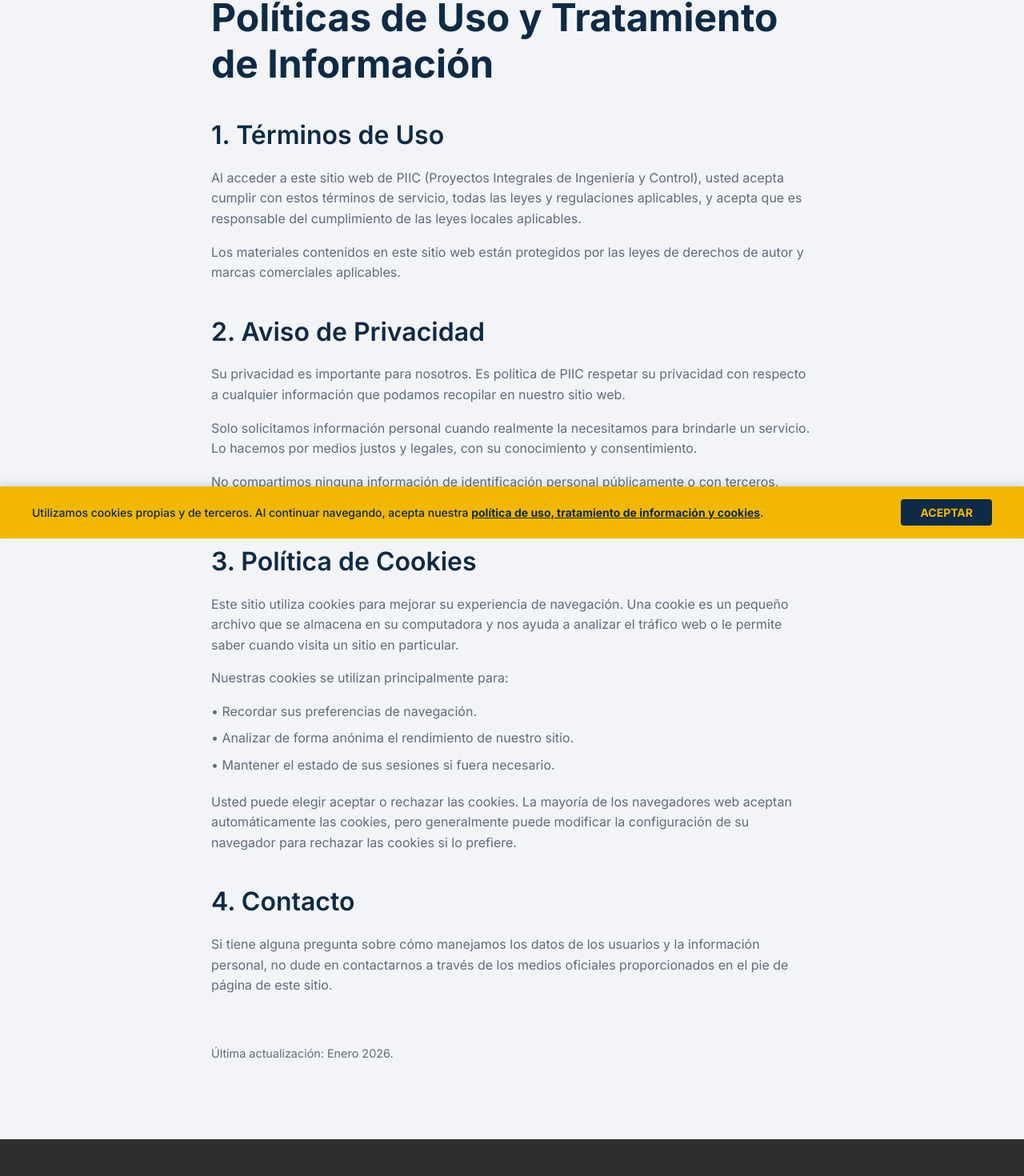
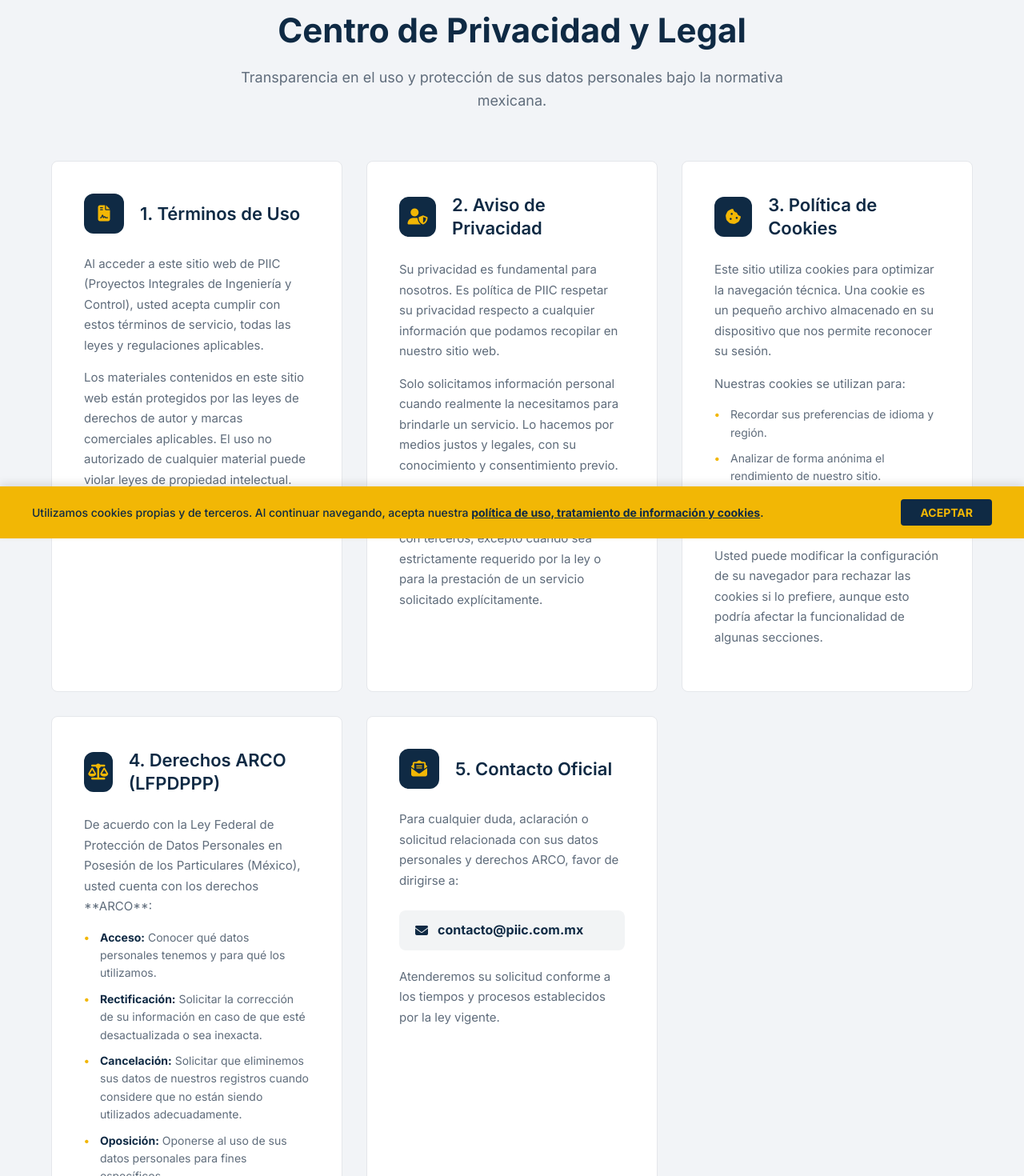
Before and after one commit to felipemiramontesr/piic, a React (Vite) app: page /politicas in a window 1280 px wide. Shown: the part 127-1597 px from the top of the page at 80% size. Built offline with nearby package versions, Linux system fonts and the light colour scheme.

Commit message:
feat: redesign privacy policy with cards and add ARCO rights v1.3

```diff
--- a/src/pages/PrivacyPolicy.tsx
+++ b/src/pages/PrivacyPolicy.tsx
@@ -1,6 +1,26 @@
 import React, { useEffect } from 'react';
 import Header from '../sections/Header';
 import Footer from '../sections/Footer';
+
+interface PolicyCardProps {
+    icon: string;
+    title: string;
+    children: React.ReactNode;
+}
+
+const PolicyCard: React.FC<PolicyCardProps> = ({ icon, title, children }) => (
+    <div className="glass-card policy-card">
+        <div className="policy-icon-header">
+            <div className="policy-icon">
+                <i className={icon}></i>
+            </div>
+            <h2>{title}</h2>
+        </div>
+        <div className="policy-body">
+            {children}
+        </div>
+    </div>
+);
 
 const PrivacyPolicy: React.FC = () => {
     useEffect(() => {
@@ -11,80 +31,236 @@
         <div className="privacy-page">
             <Header simpleMode={true} />
 
-            <main className="privacy-content" style={{ padding: '120px 24px 80px', maxWidth: '800px', margin: '0 auto' }}>
-                <h1 style={{ marginBottom: '40px' }}>Políticas de Uso y Tratamiento de Información</h1>
+            <main className="privacy-container">
+                <div className="privacy-hero">
+                    <h1>Centro de Privacidad y Legal</h1>
+                    <p>Transparencia en el uso y protección de sus datos personales bajo la normativa mexicana.</p>
+                </div>
 
-                <section style={{ marginBottom: '40px' }}>
-                    <h2>1. Términos de Uso</h2>
+                <div className="policy-grid">
+                    <PolicyCard icon="fa-solid fa-file-contract" title="1. Términos de Uso">
                         <p>
-                        Al acceder a este sitio web de PIIC (Proyectos Integrales de Ingeniería y Control), usted acepta cumplir con estos términos de servicio, todas las leyes y regulaciones aplicables, y acepta que es responsable del cumplimiento de las leyes locales aplicables.
+                            Al acceder a este sitio web de PIIC (Proyectos Integrales de Ingeniería y Control), usted acepta cumplir con estos términos de servicio, todas las leyes y regulaciones aplicables.
                         </p>
                         <p>
-                        Los materiales contenidos en este sitio web están protegidos por las leyes de derechos de autor y marcas comerciales aplicables.
+                            Los materiales contenidos en este sitio web están protegidos por las leyes de derechos de autor y marcas comerciales aplicables. El uso no autorizado de cualquier material puede violar leyes de propiedad intelectual.
                         </p>
-                </section>
+                    </PolicyCard>
 
-                <section style={{ marginBottom: '40px' }}>
-                    <h2>2. Aviso de Privacidad</h2>
+                    <PolicyCard icon="fa-solid fa-user-shield" title="2. Aviso de Privacidad">
                         <p>
-                        Su privacidad es importante para nosotros. Es política de PIIC respetar su privacidad con respecto a cualquier información que podamos recopilar en nuestro sitio web.
+                            Su privacidad es fundamental para nosotros. Es política de PIIC respetar su privacidad respecto a cualquier información que podamos recopilar en nuestro sitio web.
                         </p>
                         <p>
-                        Solo solicitamos información personal cuando realmente la necesitamos para brindarle un servicio. Lo hacemos por medios justos y legales, con su conocimiento y consentimiento.
+                            Solo solicitamos información personal cuando realmente la necesitamos para brindarle un servicio. Lo hacemos por medios justos y legales, con su conocimiento y consentimiento previo.
                         </p>
                         <p>
-                        No compartimos ninguna información de identificación personal públicamente o con terceros, excepto cuando así lo requiera la ley.
+                            No compartimos información de identificación personal públicamente o con terceros, excepto cuando sea estrictamente requerido por la ley o para la prestación de un servicio solicitado explícitamente.
                         </p>
-                </section>
+                    </PolicyCard>
 
-                <section style={{ marginBottom: '40px' }}>
-                    <h2>3. Política de Cookies</h2>
+                    <PolicyCard icon="fa-solid fa-cookie-bite" title="3. Política de Cookies">
                         <p>
-                        Este sitio utiliza cookies para mejorar su experiencia de navegación. Una cookie es un pequeño archivo que se almacena en su computadora y nos ayuda a analizar el tráfico web o le permite saber cuando visita un sitio en particular.
+                            Este sitio utiliza cookies para optimizar la navegación técnica. Una cookie es un pequeño archivo almacenado en su dispositivo que nos permite reconocer su sesión.
                         </p>
-                    <p>
-                        Nuestras cookies se utilizan principalmente para:
-                    </p>
-                    <ul>
-                        <li>• Recordar sus preferencias de navegación.</li>
-                        <li>• Analizar de forma anónima el rendimiento de nuestro sitio.</li>
-                        <li>• Mantener el estado de sus sesiones si fuera necesario.</li>
+                        <p>Nuestras cookies se utilizan para:</p>
+                        <ul className="policy-list">
+                            <li>Recordar sus preferencias de idioma y región.</li>
+                            <li>Analizar de forma anónima el rendimiento de nuestro sitio.</li>
+                            <li>Asegurar la integridad de las sesiones de navegación.</li>
                         </ul>
                         <p>
-                        Usted puede elegir aceptar o rechazar las cookies. La mayoría de los navegadores web aceptan automáticamente las cookies, pero generalmente puede modificar la configuración de su navegador para rechazar las cookies si lo prefiere.
+                            Usted puede modificar la configuración de su navegador para rechazar las cookies si lo prefiere, aunque esto podría afectar la funcionalidad de algunas secciones.
                         </p>
-                </section>
+                    </PolicyCard>
 
-                <section style={{ marginBottom: '40px' }}>
-                    <h2>4. Contacto</h2>
+                    <PolicyCard icon="fa-solid fa-scale-balanced" title="4. Derechos ARCO (LFPDPPP)">
                         <p>
-                        Si tiene alguna pregunta sobre cómo manejamos los datos de los usuarios y la información personal, no dude en contactarnos a través de los medios oficiales proporcionados en el pie de página de este sitio.
+                            De acuerdo con la Ley Federal de Protección de Datos Personales en Posesión de los Particulares (México), usted cuenta con los derechos **ARCO**:
                         </p>
-                </section>
+                        <ul className="policy-list arco-list">
+                            <li><strong>Acceso:</strong> Conocer qué datos personales tenemos y para qué los utilizamos.</li>
+                            <li><strong>Rectificación:</strong> Solicitar la corrección de su información en caso de que esté desactualizada o sea inexacta.</li>
+                            <li><strong>Cancelación:</strong> Solicitar que eliminemos sus datos de nuestros registros cuando considere que no están siendo utilizados adecuadamente.</li>
+                            <li><strong>Oposición:</strong> Oponerse al uso de sus datos personales para fines específicos.</li>
+                        </ul>
+                        <p>
+                            Para ejercer cualquiera de estos derechos, envíe una solicitud formal al correo oficial de contacto detallado abajo.
+                        </p>
+                    </PolicyCard>
 
-                <p style={{ fontSize: '0.9rem', color: 'var(--color-text-secondary)', marginTop: '60px' }}>
-                    Última actualización: Enero 2026.
+                    <PolicyCard icon="fa-solid fa-envelope-open-text" title="5. Contacto Oficial">
+                        <p>
+                            Para cualquier duda, aclaración o solicitud relacionada con sus datos personales y derechos ARCO, favor de dirigirse a:
+                        </p>
+                        <div className="contact-highlight">
+                            <i className="fa-solid fa-envelope"></i>
+                            <a href="mailto:contacto@piic.com.mx">contacto@piic.com.mx</a>
+                        </div>
+                        <p>
+                            Atenderemos su solicitud conforme a los tiempos y procesos establecidos por la ley vigente.
+                        </p>
+                    </PolicyCard>
+                </div>
+
+                <p className="last-update">
+                    Última actualización: Enero 2026. PIIC - Zacatecas, México.
                 </p>
             </main>
 
             <Footer />
 
             <style>{`
-        .privacy-page section h2 {
+        .privacy-page {
+          background-color: var(--color-bg);
+          min-height: 100vh;
+        }
+
+        .privacy-container {
+          max-width: var(--container-max-width);
+          margin: 0 auto;
+          padding: 140px 24px 80px;
+        }
+
+        .privacy-hero {
+          text-align: center;
+          margin-bottom: 60px;
+        }
+
+        .privacy-hero h1 {
+          font-size: 42px;
           margin-bottom: 20px;
           color: var(--color-primary);
         }
-        .privacy-page section p {
-          margin-bottom: 16px;
+
+        .privacy-hero p {
+          font-size: 18px;
+          color: var(--color-text-secondary);
+          max-width: 700px;
+          margin: 0 auto;
+        }
+
+        .policy-grid {
+          display: grid;
+          grid-template-columns: repeat(auto-fit, minmax(350px, 1fr));
+          gap: 30px;
+        }
+
+        .policy-card {
+          padding: 40px;
+          display: flex;
+          flex-direction: column;
+          transition: transform 0.3s ease;
+        }
+
+        .policy-card:hover {
+          transform: translateY(-5px);
+        }
+
+        .policy-icon-header {
+          display: flex;
+          align-items: center;
+          gap: 20px;
+          margin-bottom: 25px;
+        }
+
+        .policy-icon {
+          width: 50px;
+          height: 50px;
+          background: var(--color-primary);
+          color: var(--color-accent);
+          display: flex;
+          align-items: center;
+          justify-content: center;
+          border-radius: 12px;
+          font-size: 20px;
+        }
+
+        .policy-card h2 {
+          font-size: 22px;
+          margin: 0;
+          color: var(--color-primary);
+        }
+
+        .policy-body p {
+          color: var(--color-text-secondary);
+          line-height: 1.7;
+          margin-bottom: 15px;
+          font-size: 15px;
+        }
+
+        .policy-list {
+          list-style: none;
+          padding: 0;
+          margin-bottom: 20px;
+        }
+
+        .policy-list li {
+          position: relative;
+          padding-left: 20px;
+          margin-bottom: 10px;
+          font-size: 14px;
           color: var(--color-text-secondary);
         }
-        .privacy-page ul {
-          margin-bottom: 20px;
-          padding-left: 0;
+
+        .policy-list li::before {
+          content: "•";
+          color: var(--color-accent);
+          position: absolute;
+          left: 0;
+          font-weight: bold;
         }
-        .privacy-page ul li {
-          margin-bottom: 8px;
+
+        .arco-list li strong {
+          color: var(--color-primary);
+        }
+
+        .contact-highlight {
+          display: inline-flex;
+          align-items: center;
+          gap: 12px;
+          padding: 12px 20px;
+          background: rgba(15, 42, 68, 0.05);
+          border-radius: 8px;
+          margin: 10px 0 20px;
+          width: 100%;
+        }
+
+        .contact-highlight i {
+          color: var(--color-primary);
+        }
+
+        .contact-highlight a {
+          color: var(--color-primary);
+          font-weight: 700;
+          text-decoration: none;
+        }
+
+        .contact-highlight a:hover {
+          text-decoration: underline;
+        }
+
+        .last-update {
+          text-align: center;
+          margin-top: 60px;
+          font-size: 14px;
           color: var(--color-text-secondary);
+          opacity: 0.7;
+        }
+
+        @media (max-width: 768px) {
+          .privacy-container {
+            padding-top: 100px;
+          }
+          .privacy-hero h1 {
+            font-size: 32px;
+          }
+          .policy-grid {
+            grid-template-columns: 1fr;
+          }
+          .policy-card {
+            padding: 30px 20px;
+          }
         }
       `}</style>
         </div>
```
Lines whose indentation alone changed are shown as unchanged.
